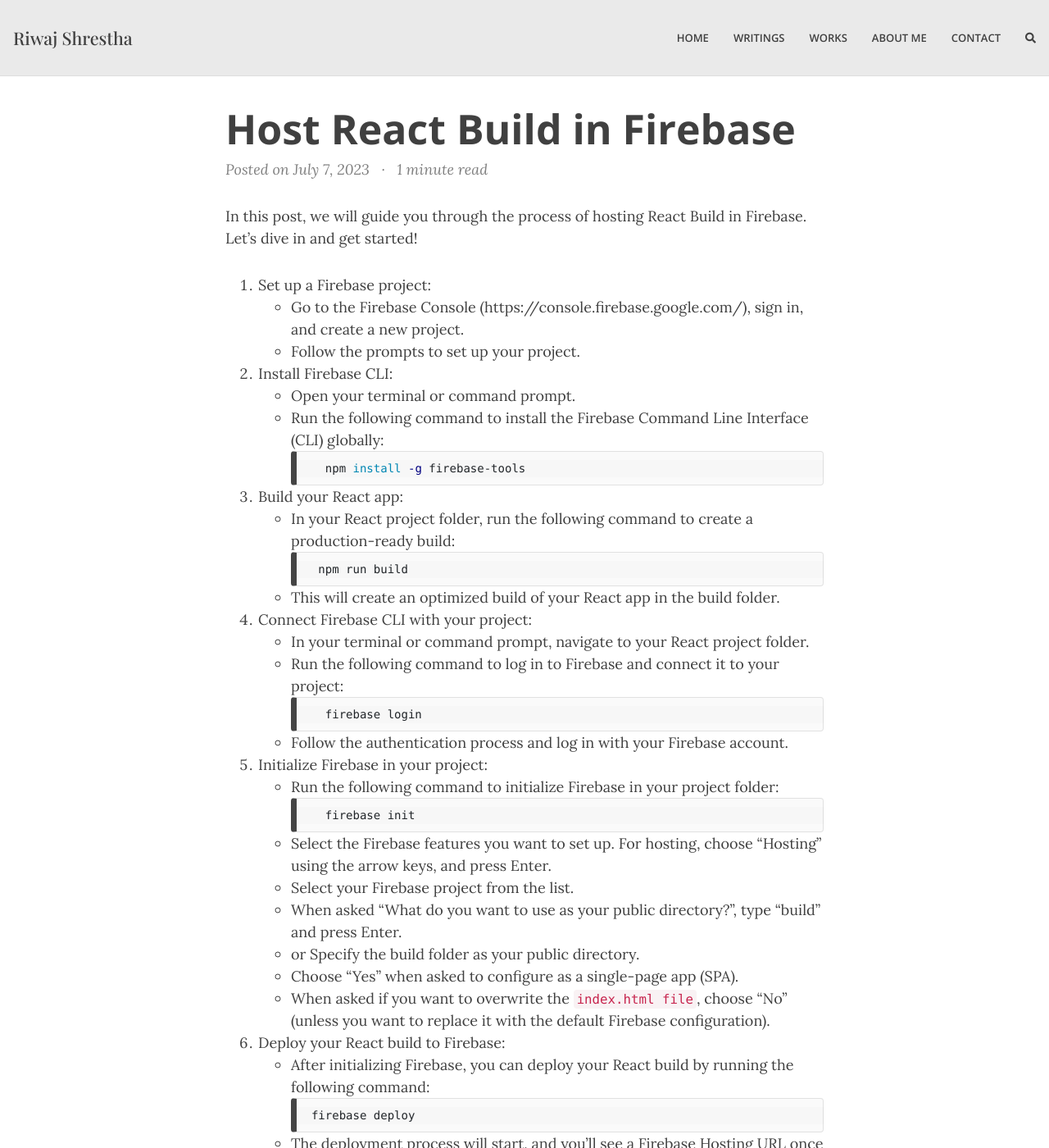
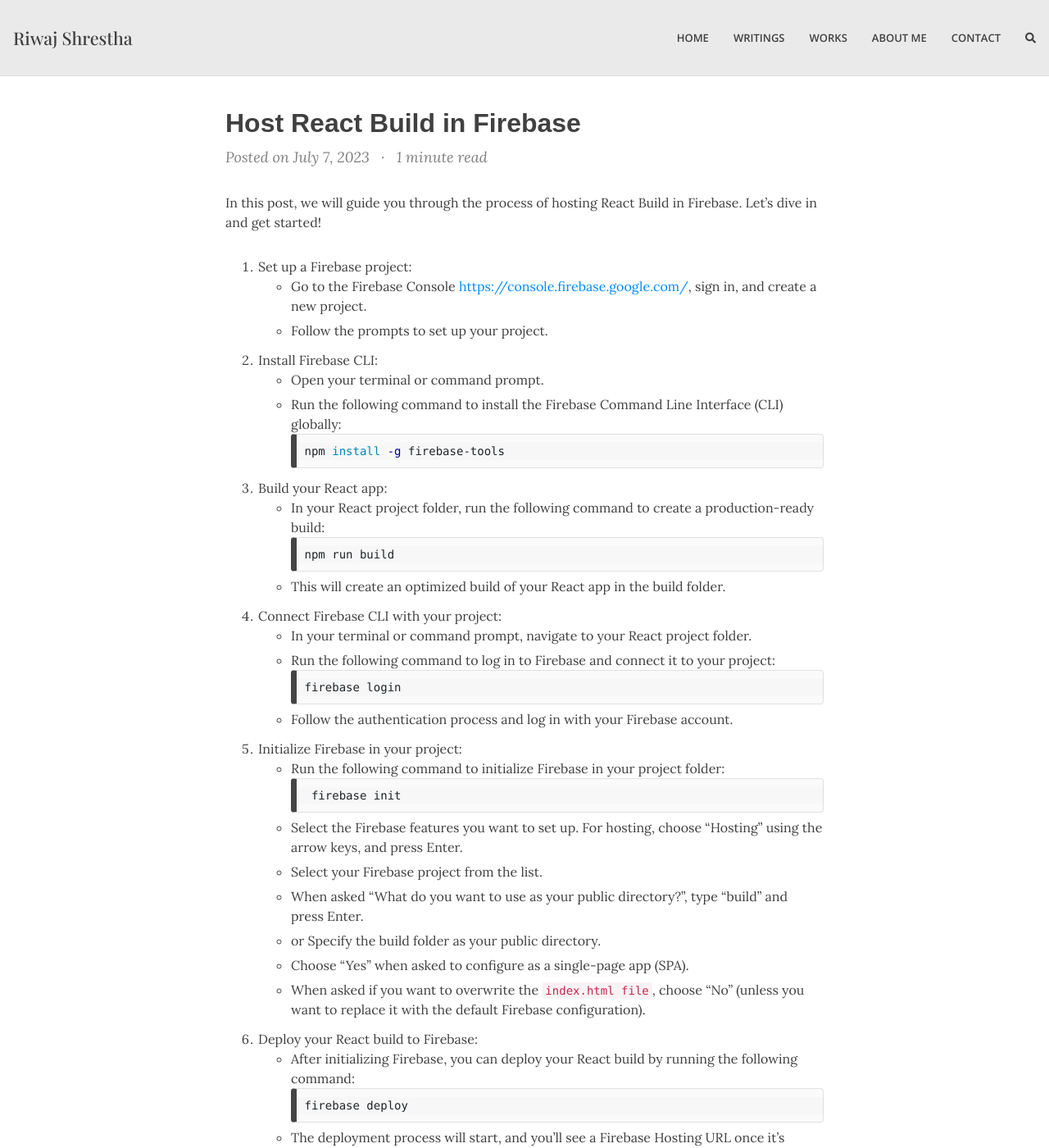
Before and after one commit to Riwaj-shrestha/riwaj-blog-jekyll, a Jekyll site: the page built from _posts/2023-07-07-host-react-build-in-firebase.md, in a window 1280 px wide and 1400 px high. Shown: the whole window at 82% size. Built offline with Jekyll 4.4.1, drawn with Linux system fonts in a browser that asks for light colours; nearby versions of some CDN libraries; some web fonts are replaced; comment, search, counter and statistics services are not loaded.

Commit message:
Fixes ui of posts and adds emoji in home

````diff
--- a/_includes/header.html
+++ b/_includes/header.html
@@ -101,7 +101,11 @@
           </a>
         </div>
       </div>
-      <h1 style="font-family: 'Playfair Display',serif">Hi, I am Riwaj</h1>
+      <h1 style="font-family: 'Playfair Display',serif">
+        Hi, I am Riwaj <span style="    position: absolute;
+    margin-left: -3rem;
+    margin-top: -3.5rem;">👋</span>
+      </h1>
       <div style="height: 4px; width: 5rem; background-color: #878787; margin: 8px 0;"></div>
       <h4 style="margin-top: 0.75rem">A Front-end Developer and Multi-disciplinary Designer. </h4>
     </div>
--- a/_posts/2023-07-07-host-react-build-in-firebase.md
+++ b/_posts/2023-07-07-host-react-build-in-firebase.md
@@ -10,7 +10,7 @@
 In this post, we will guide you through the process of hosting React Build in Firebase. Let's dive in and get started!
 
 1. Set up a Firebase project:
-    - Go to the Firebase Console (https://console.firebase.google.com/), sign in, and create a new project.
+    - Go to the Firebase Console <https://console.firebase.google.com/>, sign in, and create a new project.
     - Follow the prompts to set up your project.
 
 
@@ -18,27 +18,31 @@
     - Open your terminal or command prompt.
     - Run the following command to install the Firebase Command Line Interface (CLI) globally:
       ```shell
-         npm install -g firebase-tools
+      npm install -g firebase-tools
       ```
 
 
 3. Build your React app:
     - In your React project folder, run the following command to create a production-ready build:
-   ```shell
-        npm run build
-   ```
+      ```shell
+      npm run build
+      ```
     - This will create an optimized build of your React app in the build folder.
+
+
 4. Connect Firebase CLI with your project:
     - In your terminal or command prompt, navigate to your React project folder.
     - Run the following command to log in to Firebase and connect it to your project:
       ```shell
-         firebase login
+      firebase login
       ```
     - Follow the authentication process and log in with your Firebase account.
+
+
 5. Initialize Firebase in your project:
     - Run the following command to initialize Firebase in your project folder:
        ```shell
-         firebase init
+       firebase init
       ```
     -  Select the Firebase features you want to set up. For hosting, choose "Hosting" using the arrow keys, and press Enter.
     -  Select your Firebase project from the list.
@@ -46,11 +50,13 @@
     -  or Specify the build folder as your public directory.
     -  Choose "Yes" when asked to configure as a single-page app (SPA).
     -  When asked if you want to overwrite the `index.html file`, choose "No" (unless you want to replace it with the default Firebase configuration).
+
+
 6. Deploy your React build to Firebase:
     - After initializing Firebase, you can deploy your React build by running the following command:
-    ```shell
-       firebase deploy
-    ```
+       ```shell
+      firebase deploy
+       ```
     -  The deployment process will start, and you'll see a Firebase Hosting URL once it's completed.
     -  Visit the provided URL to see your React app hosted on Firebase.
 
--- a/assets/css/beautifuljekyll.css
+++ b/assets/css/beautifuljekyll.css
@@ -12,7 +12,7 @@
 
 body {
   font-family: 'Lora', 'Times New Roman', serif;
-  font-size: 1.125rem;
+  font-size: 1rem;
   color: {{ site.text-col | default: "#404040" }};
   position: relative;
   background-color: {{ site.page-col | default: "#FFFFFF" }};
@@ -705,7 +705,15 @@
 }
 .intro-header .post-heading h1 {
   margin-top: 0;
-  font-size: 2.1875rem;
+  font-size: 1.75rem;
+  font-family: 'Fira Sans Condensed', sans-serif;
+  font-weight: 600;
+  line-height: 1.25;
+}
+@media (min-width: 768px) {
+  .post-preview .post-title {
+    font-size: 2rem;
+  }
 }
 .intro-header .page-heading .page-subheading,
 .intro-header .post-heading .post-subheading {
@@ -766,10 +774,10 @@
     padding: 9.375rem 0;
   }
   .intro-header .page-heading h1 {
-    font-size: 5rem;
+    font-size: 3.125rem;
   }
   .intro-header .post-heading h1 {
-    font-size: 3.125rem;
+    font-size: 2rem;
   }
   .intro-header.big-img .img-desc {
     font-size: 0.875rem;
@@ -1016,6 +1024,10 @@
   margin-top: 0;
 }
 
+.blog-post ol li {
+  padding-bottom: 0.375rem;
+}
+
 .blog-post img {
   max-width: 100%;
 }
````
Also changed, not shown: 4 other files.
